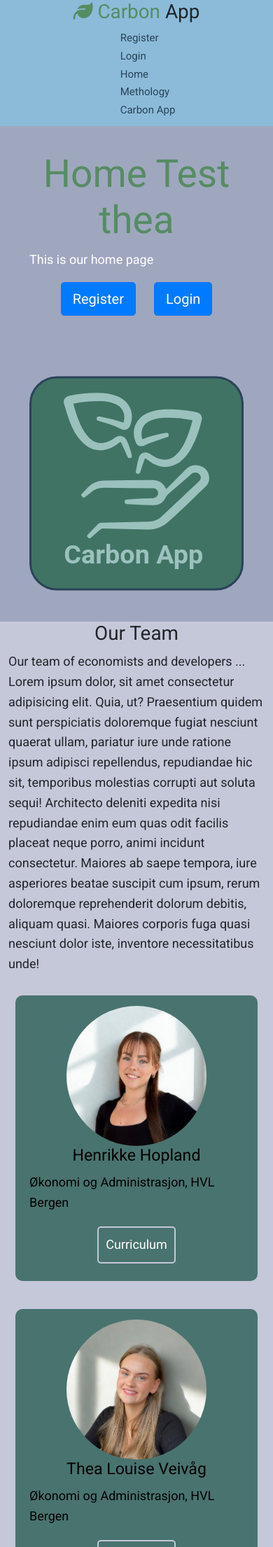
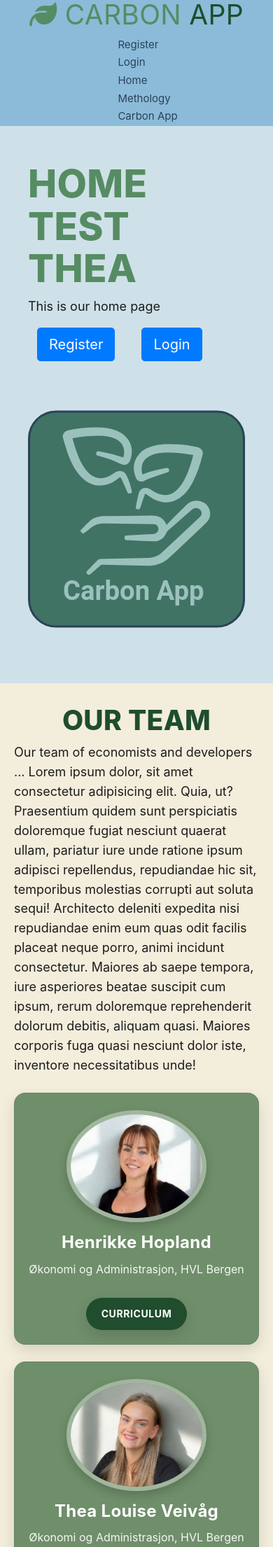
Before and after one commit to henrikkehopland/Gruppe4_SDG335, a Flask app: page /home in a window 390 px wide. Shown: the top 2210 px of the page at 70% size. Run offline with Flask 2, Linux system fonts and the light colour scheme; some libraries are stand-ins or nearby versions.

Commit message:
Update home.css

```diff
--- a/capp/static/home.css
+++ b/capp/static/home.css
@@ -1,126 +1,169 @@
-/* Colors
-Home, section 1 (head, background): #9fa7bf
-Home, section 1 (head, boxes): #568c63
-Home, section 2 (developers, background): #c5c8d9
-Home, section 2 (developers, boxes): #49736f
- */
+/* ================================
+   Palett + typografi (juster fritt)
+   ================================ */
+:root{
+  --green-deep: #1f4d2e;     /* hovudgrøn (overskrifter/knapp) */
+  --green-sage: #6f8e6a;     /* kort-bakgrunn */
+  --blue-pastel:#cfe1e8;     /* toppseksjon-bakgrunn */
+  --cream-warm: #f3eddc;     /* midtseksjon-bakgrunn */
+  --ink:        #1c1c1c;     /* brødtekst */
+  --ink-muted:  #36443b;
+  --white:      #ffffff;
+  --shadow:     0 8px 20px rgba(0,0,0,.12);
+  --radius:     16px;
+}
 
-/* Utilities  */
-p {
+/* Du kan evt. hente ein “tyngre” serif til overskriftene:
+   @import url('https://fonts.googleapis.com/css2?family=Playfair+Display:wght@700;800&family=Inter:wght@400;500;600&display=swap');
+*/
+html,body{
+  font-family: Inter, system-ui, -apple-system, Segoe UI, Roboto, Arial, sans-serif;
+  color: var(--ink);
+}
+
+/* ================================
+   Utilities
+   ================================ */
+p{
   margin: 10px 0;
   font-size: 18px;
+  line-height: 1.55;
+  color: var(--ink);
 }
-/* Section header_home */
-.section_header_home {
-  background-color:#9fa7bf;
+h1,h2,h3{
+  color: var(--green-deep);
+  letter-spacing: .3px;
+  line-height: 1.1;
 }
-.header_home {
+h1{
+  font-size: clamp(40px, 8vw, 88px);
+  font-weight: 800;
+  text-transform: uppercase;
+}
+h2{
+  font-size: clamp(28px, 4vw, 40px);
+  font-weight: 800;
+  text-transform: uppercase;
+}
+h3{
+  font-size: 24px;
+  font-weight: 700;
+}
+
+/* ================================
+   Section: header_home (topp)
+   ================================ */
+.section_header_home{
+  background: var(--blue-pastel);
+  padding: 24px 0;
+}
+.header_home{
   display: flex;
-  align-items: start;
-  background: #9fa7bf;
-}
-.header_home .box {
-  flex: 1;
-  background: #9fa7bf;
-  color: #fff;
-  border-radius: 10px;
-  margin: 20px 10px;
-  padding: 15px 20px;
-  text-align:center;
   align-items: center;
   justify-content: center;
+  gap: 24px;
+  background: var(--blue-pastel);
+  padding: 12px 8px 32px;
 }
-.header_home .box:nth-of-type(1) {
-  flex-grow:2;
+.header_home .box{
+  flex: 1;
+  background: transparent;   /* rein bakgrunn lik mal */
+  color: var(--ink);
+  border-radius: var(--radius);
+  margin: 0;
+  padding: 16px 20px;
+  text-align: left;
 }
-.header_home .box:nth-of-type(2) {
-  flex-grow:1;
+.header_home .box:nth-of-type(1){ flex-grow: 2; }
+.header_home .box:nth-of-type(2){ flex-grow: 1; }
+
+.container_buttons_links_header_home{
+  display:flex; justify-content:flex-start; align-items:center; flex-wrap:wrap; gap:12px;
 }
-.container_buttons_links_header_home {
+.container_buttons_links_header_home a:hover{ color: var(--green-deep); }
+
+/* ================================
+   Section: developers (midt)
+   ================================ */
+.section_developers{
+  background: var(--cream-warm);
+  padding: 24px 0 32px;
+}
+.developers{
+  display:flex; align-items: stretch; gap: 24px;
+  background: var(--cream-warm);
+  padding: 8px;
+  flex-wrap: wrap;           /* radbryting for mindre skjermer */
+}
+.developers .box{
+  flex: 1 1 320px;           /* kortbreidde ~ som i malen */
+  background: var(--green-sage);
+  color: var(--white);
+  border-radius: var(--radius);
+  margin: 0;
+  padding: 24px 20px 20px;
+  text-align: center;
   display: flex;
-  justify-content: center;
+  flex-direction: column;
   align-items: center;
-  flex-wrap:wrap;
+  gap: 8px;
+  box-shadow: var(--shadow);
+  border: 1px solid rgba(0,0,0,.05);
 }
-.container_buttons_links_header_home a:hover {
-  color: #9fa7bf;
+.developers .box h3{
+  color: var(--white);
+  margin: 8px 0 0;
 }
-.container_buttons_links_header_home btn {
-  width: 100px;
-  height: 100px;
-  background: #9fa7bf;
-  color: #fff;
-  display: flex;
-  justify-content:center;
-  align-items:center;
-}
-/* Section developers */
-.section_developers {
-  background-color:#c5c8d9;
-}
-.developers {
-  display: flex;
-  align-items: start;
-  background: #c5c8d9;
-}
-.developers .box {
-  flex: 1;
-  background: #49736f;
-  color: black;
-  border-radius: 10px;
-  margin: 20px 10px;
-  padding: 15px 20px;
-  text-align:center;
-  align-items: center;
-  justify-content: center;
-}
-.developers .box:nth-of-type(1) {
-  flex-grow:4;
-}
-.developers .box:nth-of-type(2) {
-  flex-grow:4;
-}
-.developers .box:nth-of-type(3) {
-  flex-grow:4;
+.developers .box p{
+  color: rgba(255,255,255,.92);
+  margin: 4px 0 8px;
+  font-size: 16px;
 }
 
-.section_container_buttons_developers {
-  display: flex;
-  justify-content: center;
-  align-items: center;
-  flex-wrap:wrap;
-  padding: 0px 0px;
-  margin: 0px 0px;
-}
-.btn_developers {
-  padding: 10px 10px;
-  margin: 10px 10px 10px 10px;
-  color: #fff;
-  border-radius: 5px;
-  text-decoration: none;
-  font-size: 18px;
-  background-color: #49736f;
-  border: 2px solid  #c5c8d9;
-}
-.btn_developers:hover {
-  color: #fff;
-  background-color: #c5c8d9;
-  border: 2px solid #c5c8d9;
-  text-decoration: none;
+/* runde profilbilete med svak skygge */
+.developers .box img{
+  width: 160px; height:160px; object-fit: cover;
+  border-radius: 50%;
+  box-shadow: 0 6px 14px rgba(0,0,0,.18);
+  border: 6px solid rgba(255,255,255,.35);
 }
 
+/* ================================
+   Knapp (pill)
+   ================================ */
+.section_container_buttons_developers{
+  display:flex; justify-content:center; align-items:center; flex-wrap:wrap; gap:12px;
+  padding: 8px 0 0;
+}
+.btn_developers{
+  display:inline-block;
+  padding: 12px 22px;
+  margin: 4px 0 0;
+  color: var(--white);
+  background: var(--green-deep);
+  border: none;
+  border-radius: 999px;      /* pill */
+  text-decoration:none;
+  font-size: 14px;
+  font-weight: 700;
+  letter-spacing: .6px;
+  text-transform: uppercase;
+  box-shadow: var(--shadow);
+  transition: transform .08s ease, filter .2s ease;
+}
+.btn_developers:hover{
+  filter: brightness(1.05);
+  transform: translateY(-1px);
+  color: var(--white);
+}
 
-@media (max-width:768px) {
-  .header_home {
-    flex-direction: column;
-  }
-  .developers {
-    flex-direction: column;
-  }
-  .section_container_buttons_developers {
-    display: flex;
-    flex-direction: column;
-    align-items: center;
-  }
-
+/* ================================
+   Responsivt
+   ================================ */
+@media (max-width: 1024px){
+  h1{ font-size: clamp(36px, 10vw, 72px); }
 }
+@media (max-width:768px){
+  .header_home{ flex-direction: column; text-align:left; }
+  .developers{ flex-direction: column; }
+}
```
